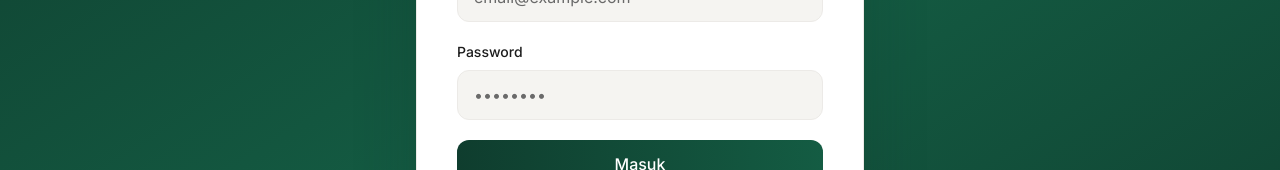
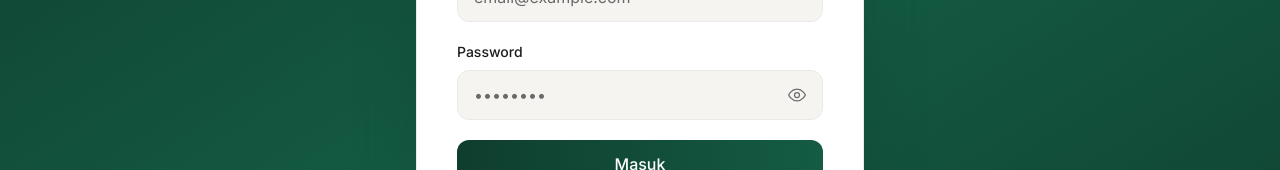
Before and after one commit to rezafakhor/amtsilati, a Next.js app: page /login in a window 1280 px wide. Shown: the part 330-500 px from the top of the page. Built offline with nearby package versions, Linux system fonts and the light colour scheme; no server answers; a web font is replaced by a local one.

Commit message:
Add show/hide password toggle on login page

```diff
--- a/src/app/login/page.tsx
+++ b/src/app/login/page.tsx
@@ -5,13 +5,14 @@ import { signIn, useSession } from "next-auth/react";
 import { useRouter } from "next/navigation";
 import Link from "next/link";
 import Image from "next/image";
-import { MessageCircle } from "lucide-react";
+import { MessageCircle, Eye, EyeOff } from "lucide-react";
 
 export default function LoginPage() {
   const router = useRouter();
   const { data: session, status } = useSession();
   const [email, setEmail] = useState("");
   const [password, setPassword] = useState("");
+  const [showPassword, setShowPassword] = useState(false);
   const [error, setError] = useState("");
   const [loading, setLoading] = useState(false);
 
@@ -121,14 +122,28 @@ export default function LoginPage() {
               <label className="block text-sm font-medium text-[#1c1c1c] mb-2">
                 Password
               </label>
+              <div className="relative">
                 <input
-                type="password"
+                  type={showPassword ? "text" : "password"}
                   value={password}
                   onChange={(e) => setPassword(e.target.value)}
-                className="w-full px-4 py-3 bg-[#f5f4f1] border border-[#eceae7] rounded-[12px] text-[#1c1c1c] placeholder-[#6a6a6a] focus:outline-none focus:ring-2 focus:ring-[#0f3d2e]/20 focus:border-[#0f3d2e] transition-all"
+                  className="w-full px-4 py-3 pr-12 bg-[#f5f4f1] border border-[#eceae7] rounded-[12px] text-[#1c1c1c] placeholder-[#6a6a6a] focus:outline-none focus:ring-2 focus:ring-[#0f3d2e]/20 focus:border-[#0f3d2e] transition-all"
                   placeholder="••••••••"
                   required
                 />
+                <button
+                  type="button"
+                  onClick={() => setShowPassword(!showPassword)}
+                  className="absolute right-3 top-1/2 -translate-y-1/2 text-[#6a6a6a] hover:text-[#0f3d2e] transition-colors p-1"
+                  tabIndex={-1}
+                >
+                  {showPassword ? (
+                    <EyeOff className="w-5 h-5" strokeWidth={1.5} />
+                  ) : (
+                    <Eye className="w-5 h-5" strokeWidth={1.5} />
+                  )}
+                </button>
+              </div>
             </div>
 
             {error && (
```
Lines whose indentation alone changed are shown as unchanged.
